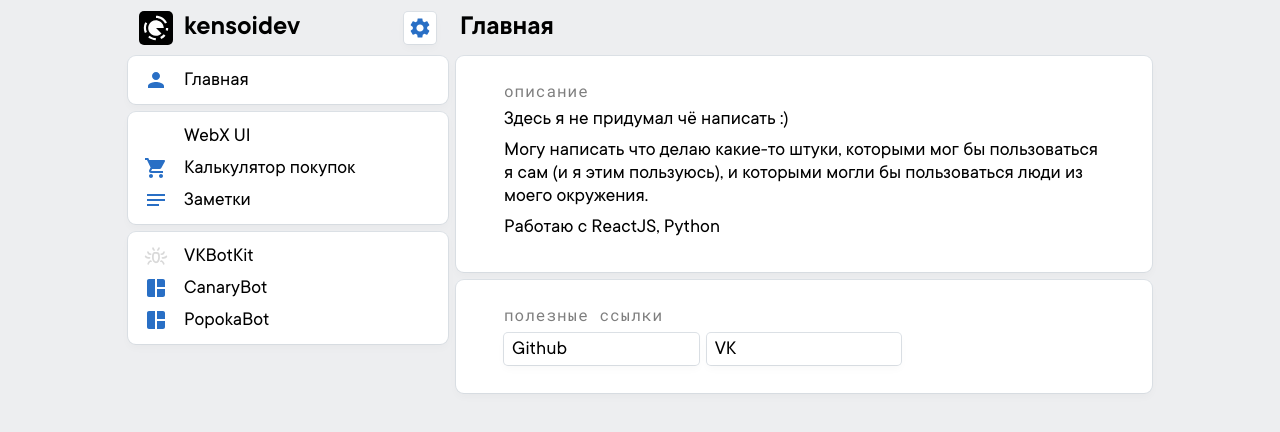
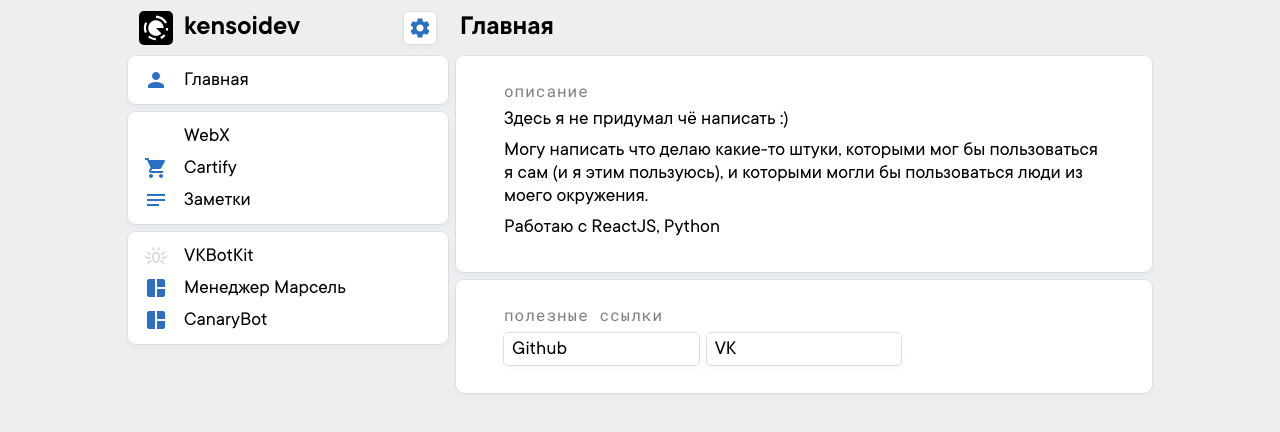
Before and after one commit to miuruwa/miuruwa.github.io, a React (Create React App) app: page / in a window 1280 px wide. Shown: the top 432 px of the page. Built offline with nearby package versions, Linux system fonts and the light colour scheme.

Commit message:
Removing PopokaBot and pasting MarcelBot

```diff
--- a/src/pages/Repos/pages/CartCalc.js
+++ b/src/pages/Repos/pages/CartCalc.js
@@ -7,7 +7,7 @@ import LinkButton from "../components/LinkButton"
 
 export default function CartCalc () {
     return <div className="repos-wrapper">
-        <Headline title="Калькулятор покупок" />
+        <Headline title="Cartify" />
         <CardBlock className="repos-page options">
             <div className="repo-description">
                 Калькулятор для подсчитывания общей стоимости всех выбранных в магазине продуктов.
@@ -18,7 +18,7 @@ export default function CartCalc () {
         </CardBlock>
         <CardBlock className="repos-page options">
             <div className="options-button-list">
-                <LinkButton title="Запустить" link="https://kensoi.github.io/cart-calc" />
+                <LinkButton title="Запустить" link="https://kensoi.github.io/cartify" />
             </div>
         </CardBlock>
     </div>
--- /dev/null
+++ b/src/pages/Repos/pages/MarcelBot.js
@@ -0,0 +1,29 @@
+import {
+    CardBlock
+} from "@webx-ui/forms"
+
+import Headline from "../components/Headline"
+import LinkButton from "../components/LinkButton"
+
+export default function MarcelBot () {
+    return <div className="repos-wrapper">
+        <Headline title="Менеджер Марсель" />
+        <CardBlock className="repos-page options">
+            <div className="repo-description">
+                Марсель -- чат-бот, предназначенный для дубликации постов из ВК сообщества в другие соцсети: X (Twitter) и Telegram
+            </div>
+            <div className="repo-description">
+                Также бот репостит пост в беседу ВК.
+            </div>
+            <div className="repo-description">
+                Работает на VKBotKit
+            </div>
+        </CardBlock>
+        <CardBlock className="repos-page options">
+            <div className="options-button-list">
+                <LinkButton title="Сообщество" link="https://vk.com/marcelbot" />
+                <LinkButton title="Исходный код" link="https://github.com/kensoi/marcelbot" />
+            </div>
+        </CardBlock>
+    </div>
+}
--- a/src/pages/Repos/pages/Menu/index.js
+++ b/src/pages/Repos/pages/Menu/index.js
@@ -27,12 +27,12 @@ export default function Menu() {
         <ButtonBlock className="repos-block">
             <MenuButton
                     icon={<WebXIcon/>}
-                    title="WebX UI"
+                    title="WebX"
                     page={2}
             />
             <MenuButton
                     icon={<ShoppingCartIcon/>}
-                    title="Калькулятор покупок"
+                    title="Cartify"
                     page={3}
             />
             <MenuButton
@@ -49,13 +49,13 @@ export default function Menu() {
             />
             <MenuButton
                     icon={<AutoAwesomeMosaicIcon/>}
-                    title="CanaryBot"
-                    page={6}
+                    title="Менеджер Марсель"
+                    page={7}
             />
             <MenuButton
                     icon={<AutoAwesomeMosaicIcon/>}
-                    title="PopokaBot"
-                    page={7}
+                    title="CanaryBot"
+                    page={6}
             />
         </ButtonBlock>
     </div>
--- a/src/pages/Repos/pages/PopokaBot.js
+++ /dev/null
@@ -1,25 +0,0 @@
-import {
-    CardBlock
-} from "@webx-ui/forms"
-
-import Headline from "../components/Headline"
-import LinkButton from "../components/LinkButton"
-
-export default function PopokaBot () {
-    return <div className="repos-wrapper">
-        <Headline title="Попока бот" />
-        <CardBlock className="repos-page options">
-            <div className="repo-description">
-                Архивированный репозиторий с исходным кодом чат-бота, который создавался в целях поддержки VKDonut чата одной известной художницы.
-            </div>
-            <div className="repo-description">
-                Работает на VKBotKit
-            </div>
-        </CardBlock>
-        <CardBlock className="repos-page options">
-            <div className="options-button-list">
-                <LinkButton title="Исходный код" link="https://github.com/kensoi/pypopokabot" />
-            </div>
-        </CardBlock>
-    </div>
-}
--- a/src/pages/Repos/pages/index.js
+++ b/src/pages/Repos/pages/index.js
@@ -10,7 +10,7 @@ import Notes from "./Notes"
 
 import VKBotKit from "./VKBotKit"
 import CanaryBot from "./CanaryBot"
-import PopokaBot from "./PopokaBot"
+import MarcelBot from "./MarcelBot"
 
 import Menu from "./Menu"
 
@@ -34,7 +34,7 @@ function Resolver() {
             return <CanaryBot />
 
         case 7:
-            return <PopokaBot />
+            return <MarcelBot />
 
         default:
             return <Main />
--- a/src/pages/index.js
+++ b/src/pages/index.js
@@ -9,7 +9,8 @@ import Settings from "./Settings"
 import {
     BrowserRouter,
     Route,
-    Routes
+    Routes,
+    Navigate
 } from "react-router-dom"
 
 export default function Router () {
@@ -19,6 +20,7 @@ export default function Router () {
         <Routes>
             <Route exact path="/" element={<Repos />} />
             <Route exact path="/settings" element={<Settings />} />
+            <Route exact path="/cart-calc" element={<Navigate to="/cartify" />} />
             <Route path="/*" element={<NotFound />} />
         </Routes>
     </BrowserRouter>
```
